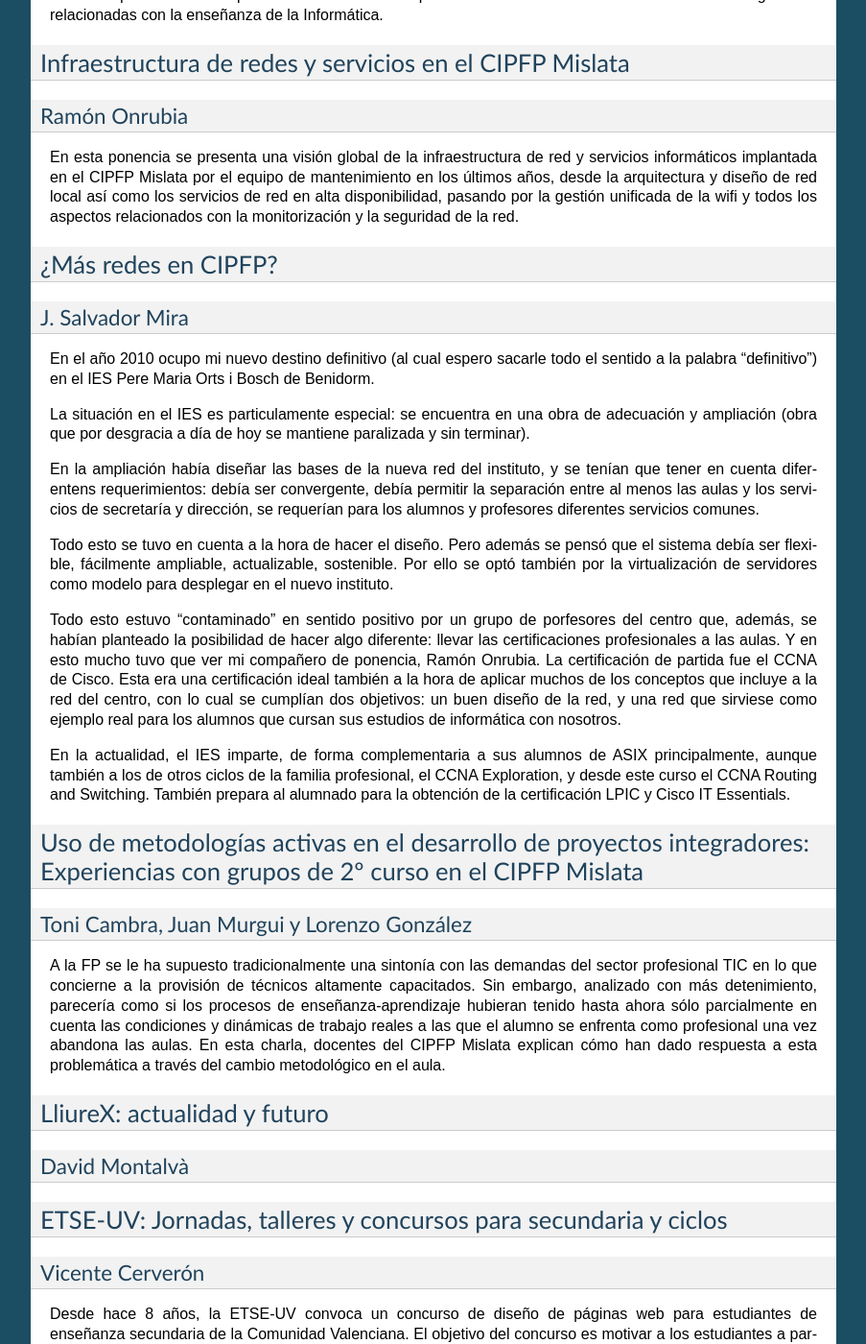
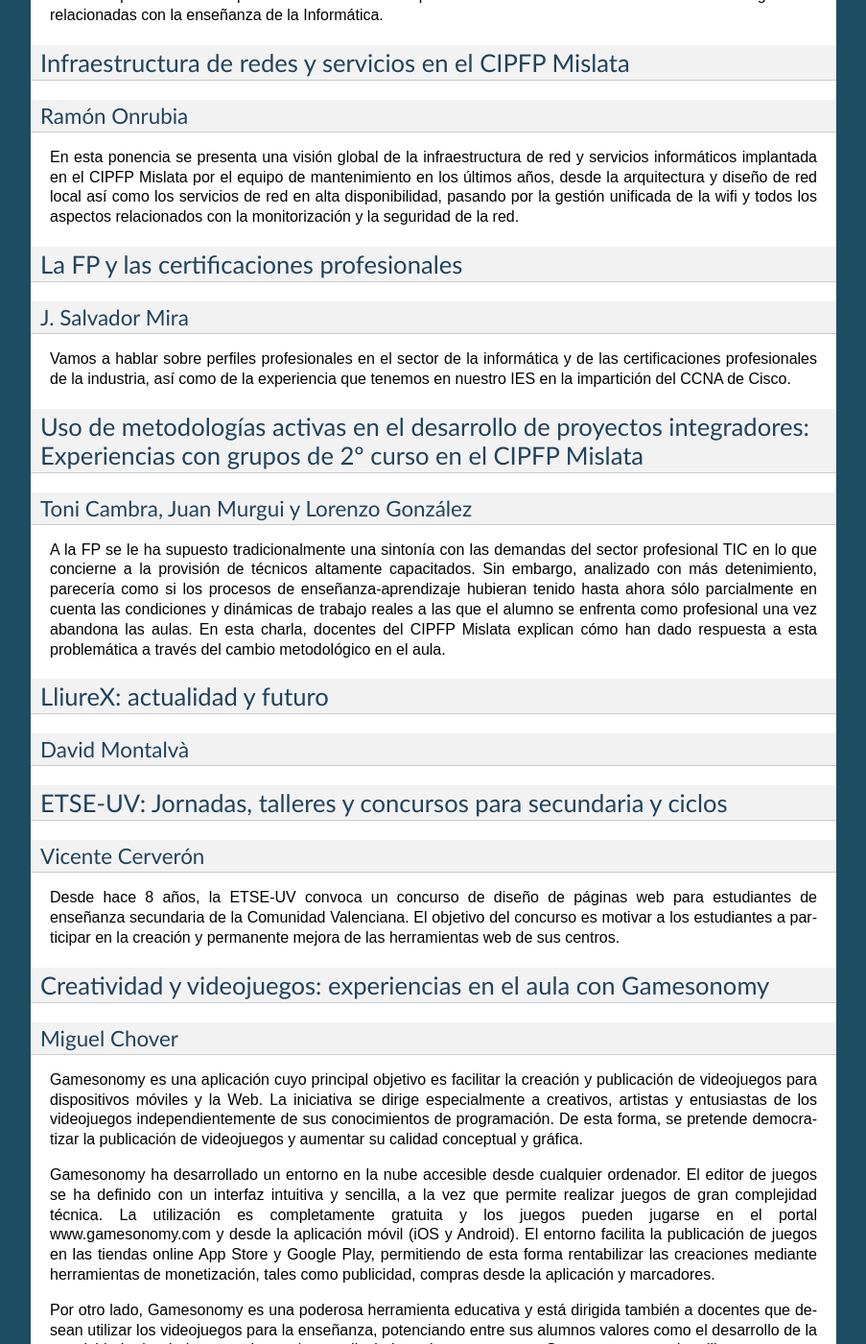
Before and after one commit to pnapi/web-pnapi-archivo, a Sphinx documentation site: the page built from source/congreso/2014/ponencias.rst, in a window 1280 px wide and 1400 px high, scrolled down 2120 px. Shown: the whole window at 96% size, without its empty margins (198-1101 px from the left). Built offline with Sphinx 7.4.7, drawn with Linux system fonts in a browser that asks for light colours; some of the changed text lies outside the part shown.

Commit message:
Actualizo contenido ponencia Salvador Mira

```diff
--- a/source/congreso/2014/ponencias.rst
+++ b/source/congreso/2014/ponencias.rst
@@ -105,24 +105,13 @@ Ramón Onrubia
 
 En esta ponencia se presenta una visión global de la infraestructura de red y servicios informáticos implantada en el CIPFP Mislata por el equipo de mantenimiento en los últimos años, desde la arquitectura y diseño de red local así como los servicios de red en alta disponibilidad, pasando por la gestión unificada de la wifi y todos los aspectos relacionados con la monitorización y la seguridad de la red.
 
-¿Más redes en CIPFP?
---------------------
+La FP y las certificaciones profesionales
+-----------------------------------------
 
 J. Salvador Mira
 ~~~~~~~~~~~~~~~~
 
-En el año 2010 ocupo mi nuevo destino definitivo (al cual espero sacarle todo el sentido a la palabra "definitivo") en el IES Pere Maria Orts i Bosch de Benidorm.
-
-La situación en el IES es particulamente especial: se encuentra en una obra de adecuación y ampliación (obra que por desgracia a día de hoy se mantiene paralizada y sin terminar).
-
-En la ampliación había diseñar las bases de la nueva red del instituto, y se tenían que tener en cuenta diferentens requerimientos: debía ser convergente, debía permitir la separación entre al menos las aulas y los servicios de secretaría y dirección, se requerían para los alumnos y profesores diferentes servicios comunes.
-
-Todo esto se tuvo en cuenta a la hora de hacer el diseño. Pero además se pensó que el sistema debía ser flexible, fácilmente ampliable, actualizable, sostenible. Por ello se optó también por la virtualización de servidores como modelo para desplegar en el nuevo instituto.
-
-Todo esto estuvo "contaminado" en sentido positivo por un grupo de porfesores del centro que, además, se habían planteado la posibilidad de hacer algo diferente: llevar las certificaciones profesionales a las aulas. Y en esto mucho tuvo que ver mi compañero de ponencia, Ramón Onrubia. La certificación de partida fue el CCNA de Cisco. Esta era una certificación ideal también a la hora de aplicar muchos de los conceptos que incluye a la red del centro, con lo cual se cumplían dos objetivos: un buen diseño de la red, y una red que sirviese como ejemplo real para los alumnos que cursan sus estudios de informática con nosotros.
-
-En la actualidad, el IES imparte, de forma complementaria a sus alumnos de ASIX principalmente, aunque también a los de otros ciclos de la familia profesional, el CCNA Exploration, y desde este curso el CCNA Routing and Switching. También prepara al alumnado para la obtención de la certificación LPIC y Cisco IT Essentials.
-
+Vamos a hablar sobre perfiles profesionales en el sector de la informática y de las certificaciones profesionales de la industria, así como de la experiencia que tenemos en nuestro IES en la impartición del CCNA de Cisco.
 
 .. _metodologia:
 
```
